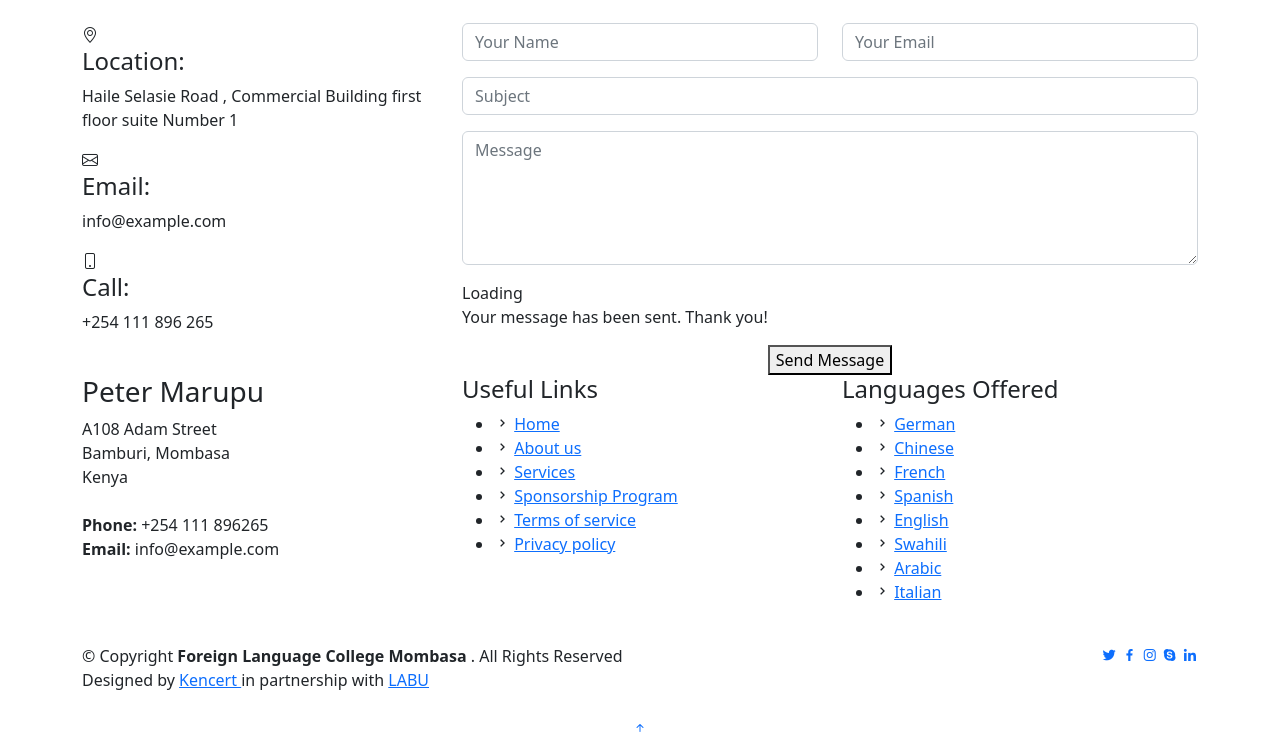
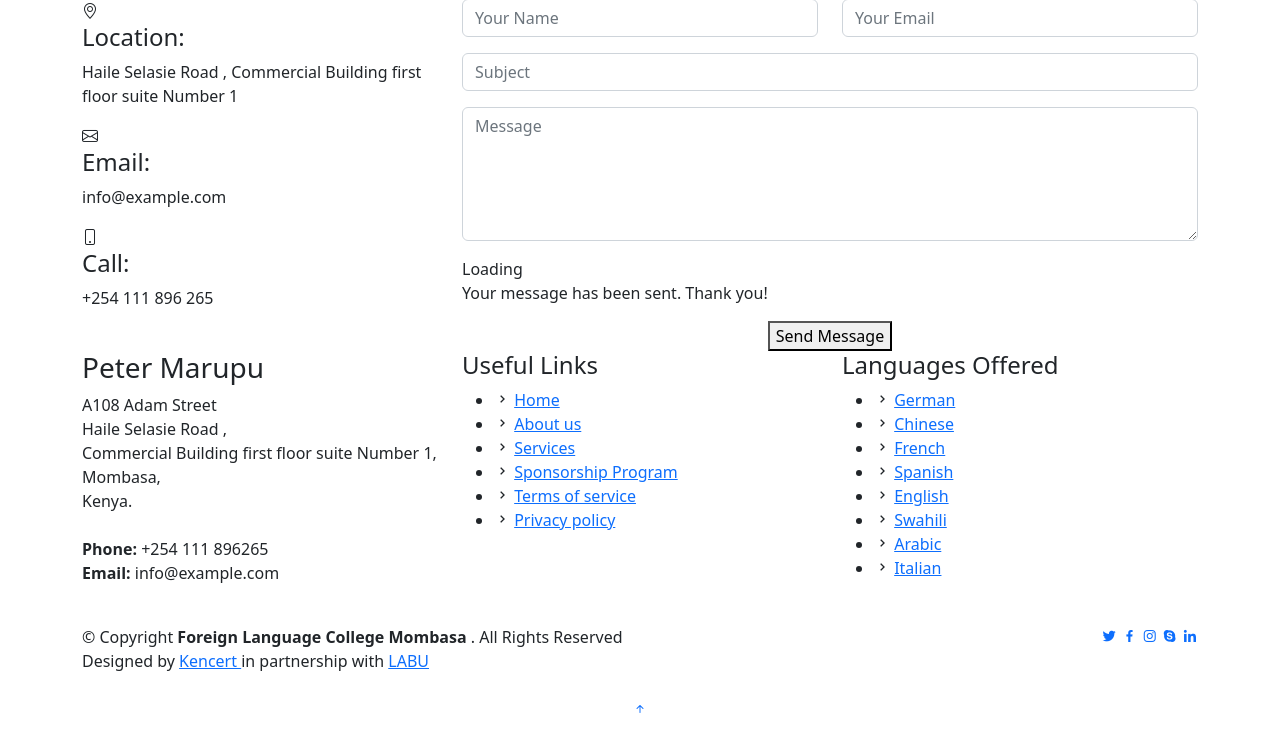
Before and after one commit to LabGich/German-School, a CodeIgniter 4 app: the page made by app/Views/Contact.php in a window 1280 px wide. Shown: the part 491-1231 px from the top of the page. After the commit the page ends 1204 px from the top, so only its background shows below. Run offline with PHP 8.4 and a stand-in for CodeIgniter, Linux system fonts and the light colour scheme; the template is opened without the code that fills it, so the values that code supplies are empty; some libraries are stand-ins or nearby versions.

Commit message:
minimal changes check to see what we can change before demo

```diff
--- a/app/Views/Contact.php
+++ b/app/Views/Contact.php
@@ -24,7 +24,7 @@
 <div class="breadcrumbs" data-aos="fade-in">
   <div class="container">
     <h2>Contact Us</h2>
-    <p>Est dolorum ut non facere possimus quibusdam eligendi voluptatem. Quia id aut similique quia voluptas sit quaerat debitis. Rerum omnis ipsam aperiam consequatur laboriosam nemo harum praesentium. </p>
+    <p>Contact Us for any information you may need. </p>
   </div>
 </div><!-- End Breadcrumbs -->
 
--- a/app/Views/footer.php
+++ b/app/Views/footer.php
@@ -8,8 +8,9 @@
             <h3>Peter Marupu</h3>
             <p>
               A108 Adam Street <br>
-              Bamburi, Mombasa<br>
-              Kenya <br><br>
+              Haile Selasie Road ,<br>
+               Commercial Building first floor suite Number 1,<br>Mombasa,<br>
+              Kenya. <br><br>
               <strong>Phone:</strong> +254 111 896265<br>
               <strong>Email:</strong> info@example.com<br>
             </p>
```
